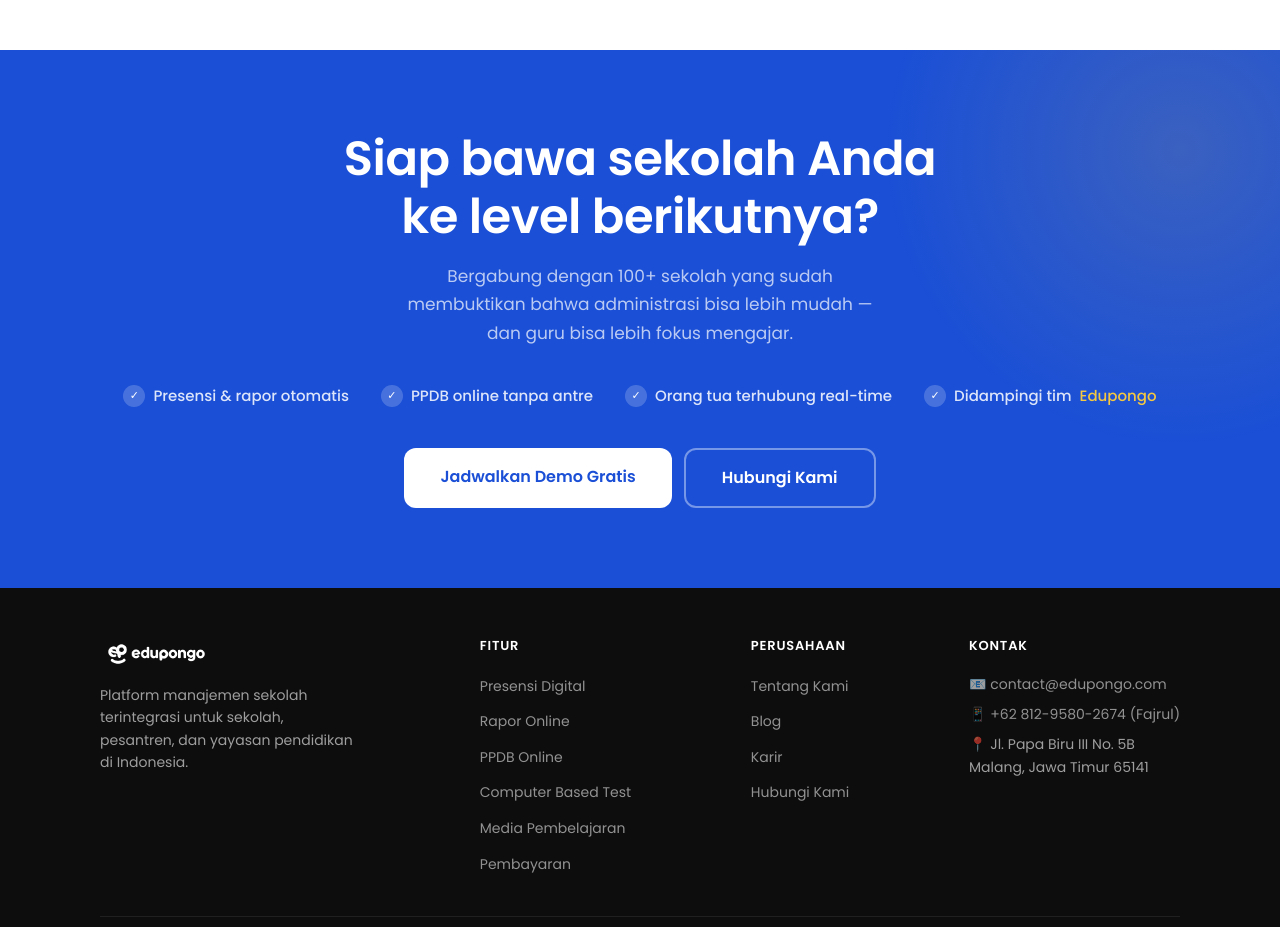
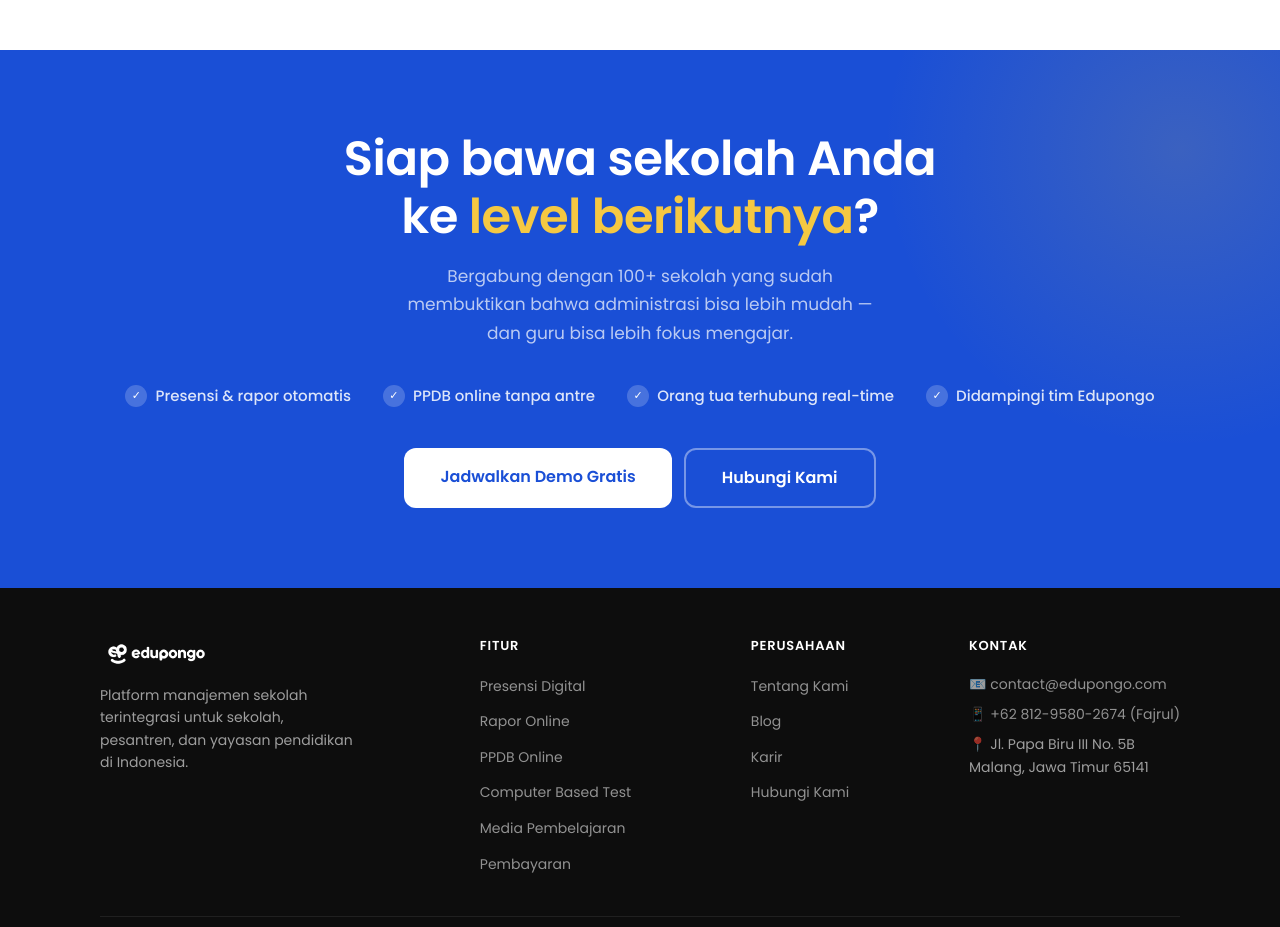
Before and after one commit to aldivauza-rgb/edupongo, a React (Vite) app: page / in a window 1280 px wide. Shown: the part 9120-10047 px from the top of the page. Built offline with nearby package versions, Linux system fonts and the light colour scheme; no server answers.

Commit message:
fix: yellow accent di 'level berikutnya', balikin edupongo ke putih

```diff
--- a/src/components/CTASection.jsx
+++ b/src/components/CTASection.jsx
@@ -1,14 +1,14 @@
 export default function CTASection({ onOpenDemo }) {
   return (
     <section className="cta-section">
-      <h2 className="cta-title">Siap bawa sekolah Anda<br />ke level berikutnya?</h2>
+      <h2 className="cta-title">Siap bawa sekolah Anda<br />ke <span style={{ color: 'var(--yellow)' }}>level berikutnya</span>?</h2>
       <p className="cta-sub">Bergabung dengan 100+ sekolah yang sudah membuktikan bahwa administrasi bisa lebih mudah — dan guru bisa lebih fokus mengajar.</p>
       <div className="cta-results">
         {[
           { text: 'Presensi & rapor otomatis' },
           { text: 'PPDB online tanpa antre' },
           { text: 'Orang tua terhubung real-time' },
-          { text: 'Didampingi tim ', accent: 'Edupongo' },
+          { text: 'Didampingi tim Edupongo' },
         ].map((item, i) => (
           <div className="cta-result-item" key={i}>
             <div className="cta-check">✓</div>
```
